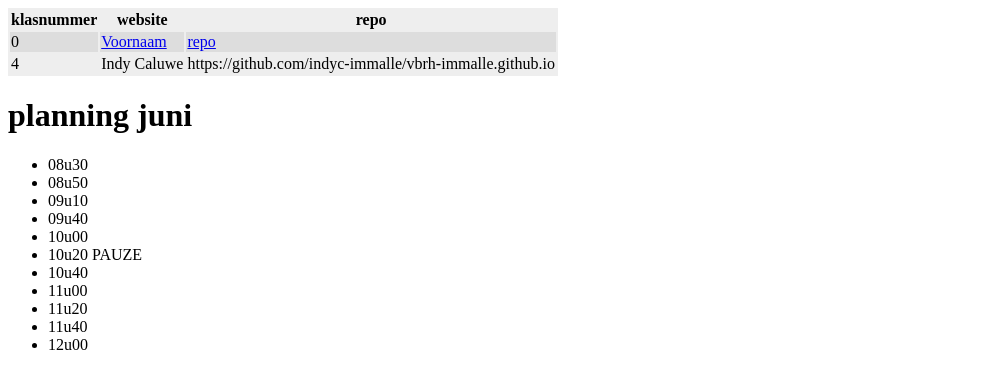
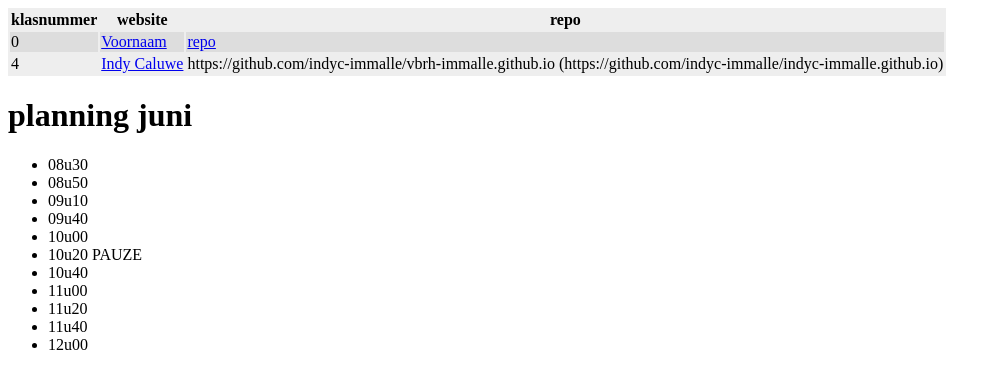
Before and after one commit to vbrh-immalle/vbrh-immalle.github.io, a Jekyll site: the page built from GIPWebsites2018-2019/index.md, in a window 1280 px wide. Shown: the top 389 px of the page, without its empty margins (0-1001 px from the left). Built offline with Jekyll 4.4.1, drawn with Linux system fonts in a browser that asks for light colours; some web fonts are replaced; some of the changed lines change nothing that is shown.

Commit message:
Update index.md

```diff
--- a/GIPWebsites2018-2019/index.md
+++ b/GIPWebsites2018-2019/index.md
@@ -6,7 +6,7 @@
 | klasnummer | website | repo |
 |---|---|---|
 | 0 | [Voornaam](http://vbrh-immalle.github.io/) | [repo](https://github.com/vbrh-immalle/vbrh-immalle.github.io) |
-| 4 | Indy Caluwe | https://github.com/indyc-immalle/vbrh-immalle.github.io |
+| 4 | [Indy Caluwe](https://github.com/indyc-immalle) | https://github.com/indyc-immalle/vbrh-immalle.github.io (https://github.com/indyc-immalle/indyc-immalle.github.io)|
 
 # planning juni
 
```
